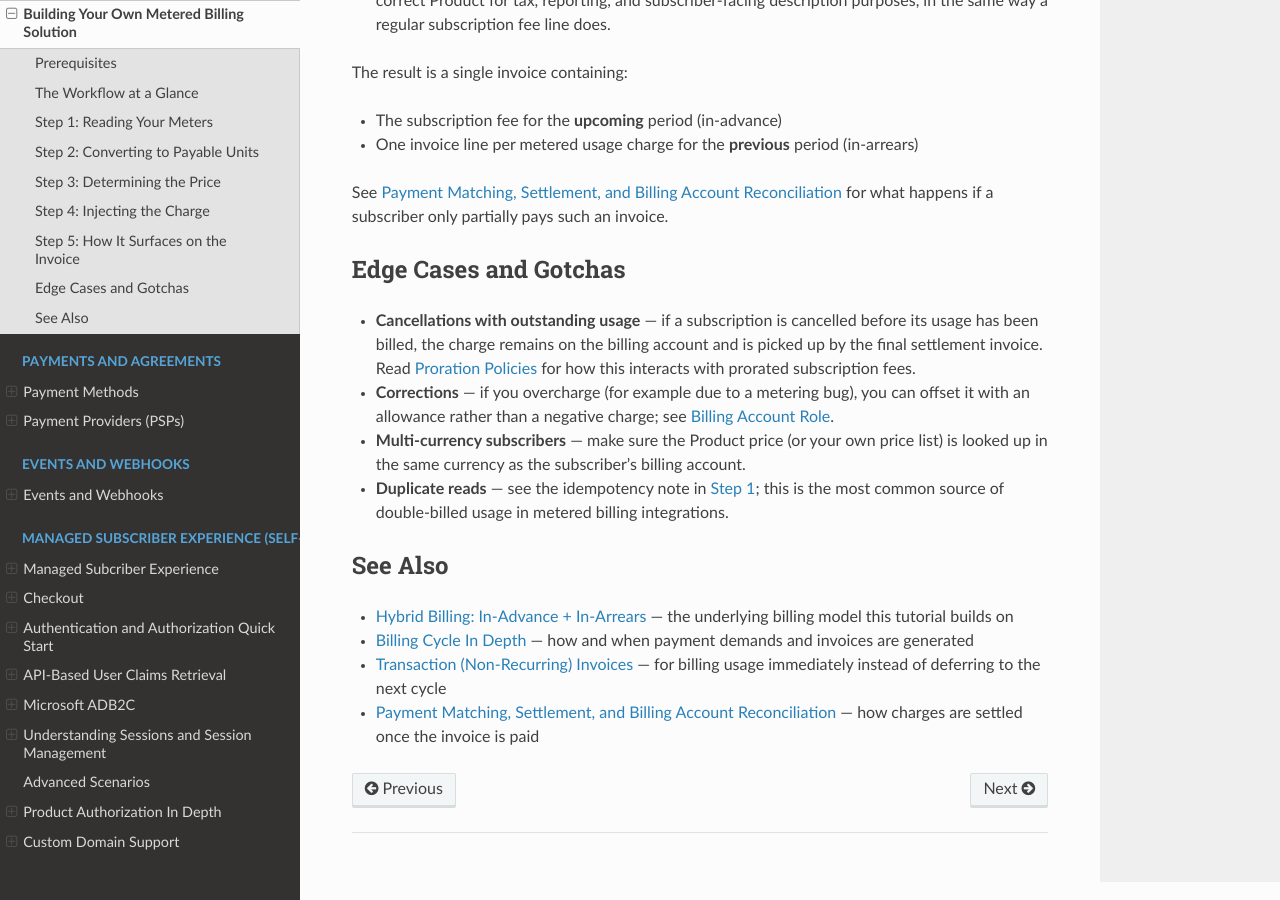
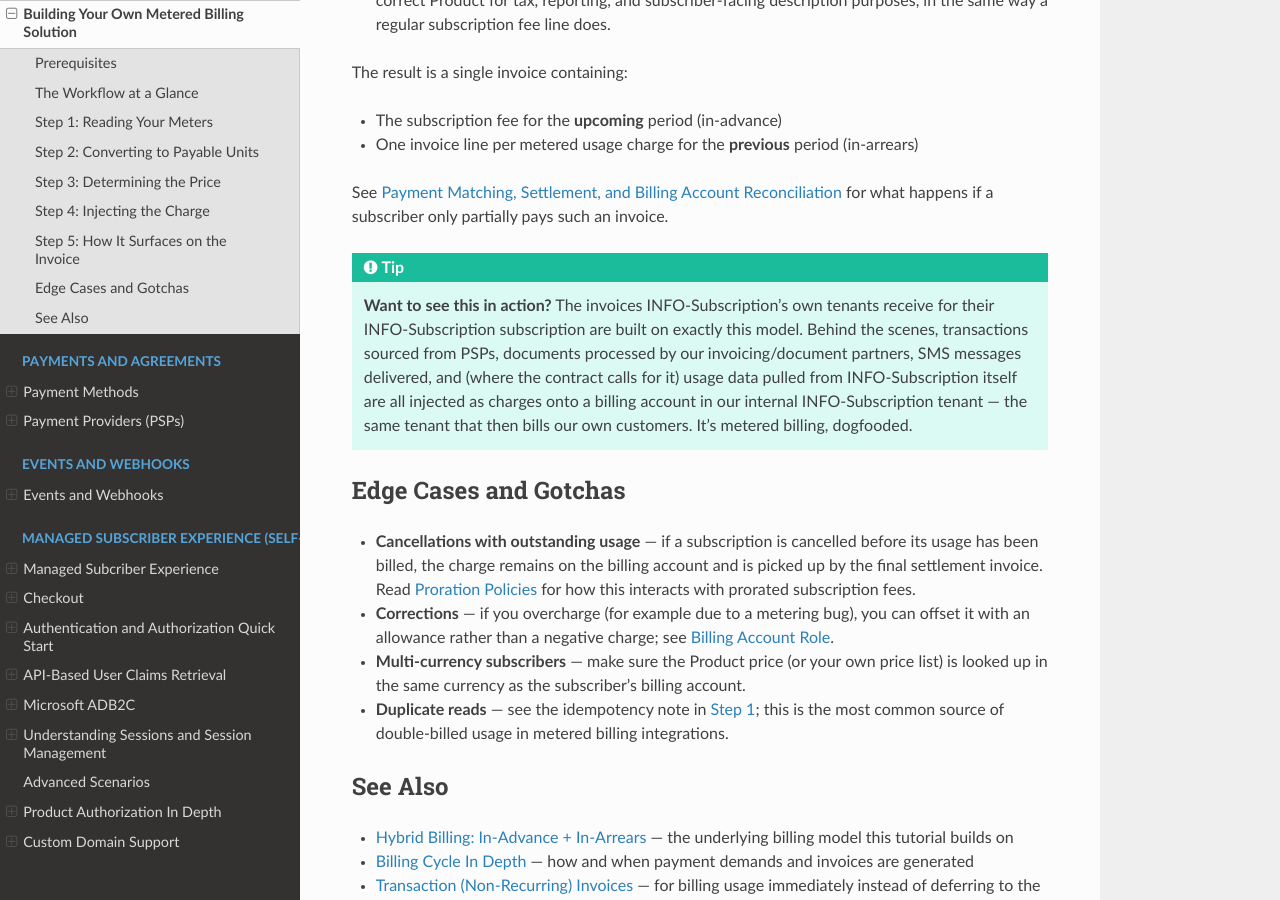
Before and after one commit to infosoftas/info-subscription-doc, a Sphinx documentation site: the page built from source/billing/metered-billing-tutorial.rst, in a window 1280 px wide and 900 px high, scrolled down 5315 px. Built offline with Sphinx 7.4.7 and the Read the Docs theme 3.1.0, drawn with Linux system fonts in a browser that asks for light colours; formulas are drawn with MathJax 3.

Commit message:
Add "want to see this in action?" note to metered billing tutorial
Callout at the end of Step 5 noting that INFO-Subscription's own
tenant invoices are built on this exact model: PSP transactions,
documents from invoicing/document partners, delivered SMS, and (where
contracted) usage data from INFO-Subscription itself all get injected
as charges onto a billing account in our internal tenant, the same way
described throughout the tutorial.

Co-authored-by: Copilot <223556219+Copilot@users.noreply.github.com>

```diff
--- a/source/billing/metered-billing-tutorial.rst
+++ b/source/billing/metered-billing-tutorial.rst
@@ -188,6 +188,9 @@ The result is a single invoice containing:
 
 See :ref:`Payment Matching, Settlement, and Billing Account Reconciliation <payment-matching-settlement>` for what happens if a subscriber only partially pays such an invoice.
 
+.. tip::
+    **Want to see this in action?** The invoices |projectName|'s own tenants receive for their INFO-Subscription subscription are built on exactly this model. Behind the scenes, transactions sourced from PSPs, documents processed by our invoicing/document partners, SMS messages delivered, and (where the contract calls for it) usage data pulled from INFO-Subscription itself are all injected as charges onto a billing account in our internal INFO-Subscription tenant — the same tenant that then bills our own customers. It's metered billing, dogfooded.
+
 Edge Cases and Gotchas
 =======================
 
```
